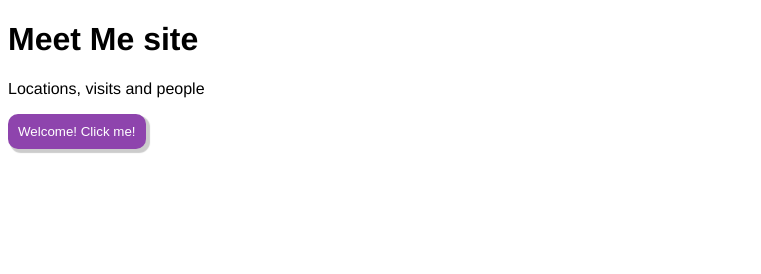
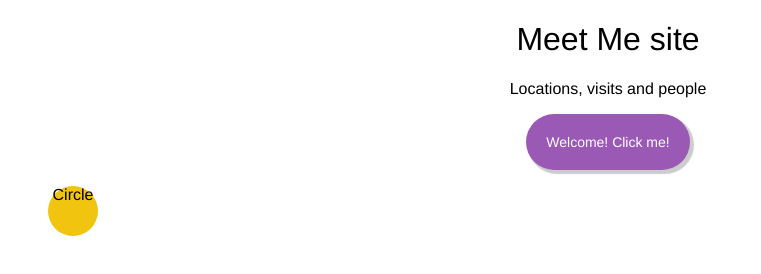
Before and after one commit to buzzlightyear182/Website-JS-package, a website: page index.html in a window 1280 px wide. Shown: the whole page, without its empty margins (0-761 px from the left). Drawn offline with nearby package versions, Linux system fonts and the light colour scheme.

Commit message:
Added node modules

```diff
--- a/css/main.css
+++ b/css/main.css
@@ -3,21 +3,37 @@ body {
 	max-width: 1200px;
 }
 
+h1 {
+	font-weight: normal;
+}
+
 #container {
 	margin: auto;
+	text-align: center;
 }
 
 #button {
-	background-color: #8e44ad;
+	background-color: #9b59b6;
 	color: white;
-	padding: 10px;
-	border-radius: 10px;
+	padding: 20px;
+	border-radius: 100px;
   -moz-box-shadow:    3px 3px 1px 1px #ccc;
   -webkit-box-shadow: 3px 3px 1px 1px #ccc;
   box-shadow:         3px 3px 1px 1px #ccc;
   border: 0px;
+  text-align: center;
+  font-size: 14px;
+  font-family: "HelveticaNeue-Light", "Helvetica Neue Light", "Helvetica Neue", Helvetica, sans-serif;
 }
 
 #button:hover {
-	background-color: #9b59b6;
+	background-color: #8e44ad;
 }
+
+#circle {
+	background-color: #f1c40f;
+	border-radius: 100px;
+	width: 50px;
+	height: 50px;
+	list-style: none;
+}
--- a/index.html
+++ b/index.html
@@ -9,9 +9,14 @@
 
 	<body>
 		<div id="container">
-			<h1>Meet Me site</h1>
-			<p>Locations, visits and people</p>
+			<header>
+				<h1>Meet Me site</h1>
+				<p>Locations, visits and people</p>
+			</header>
 	    <button id="button">Welcome! Click me!</button>
+	    <ul>
+	    	<li id="circle">Circle</li>
+	    </ul>
 	  </div>
 	</body>
 </html>
```
Also changed, not shown: package.json (added, +17 -0 lines), 1 other file.
